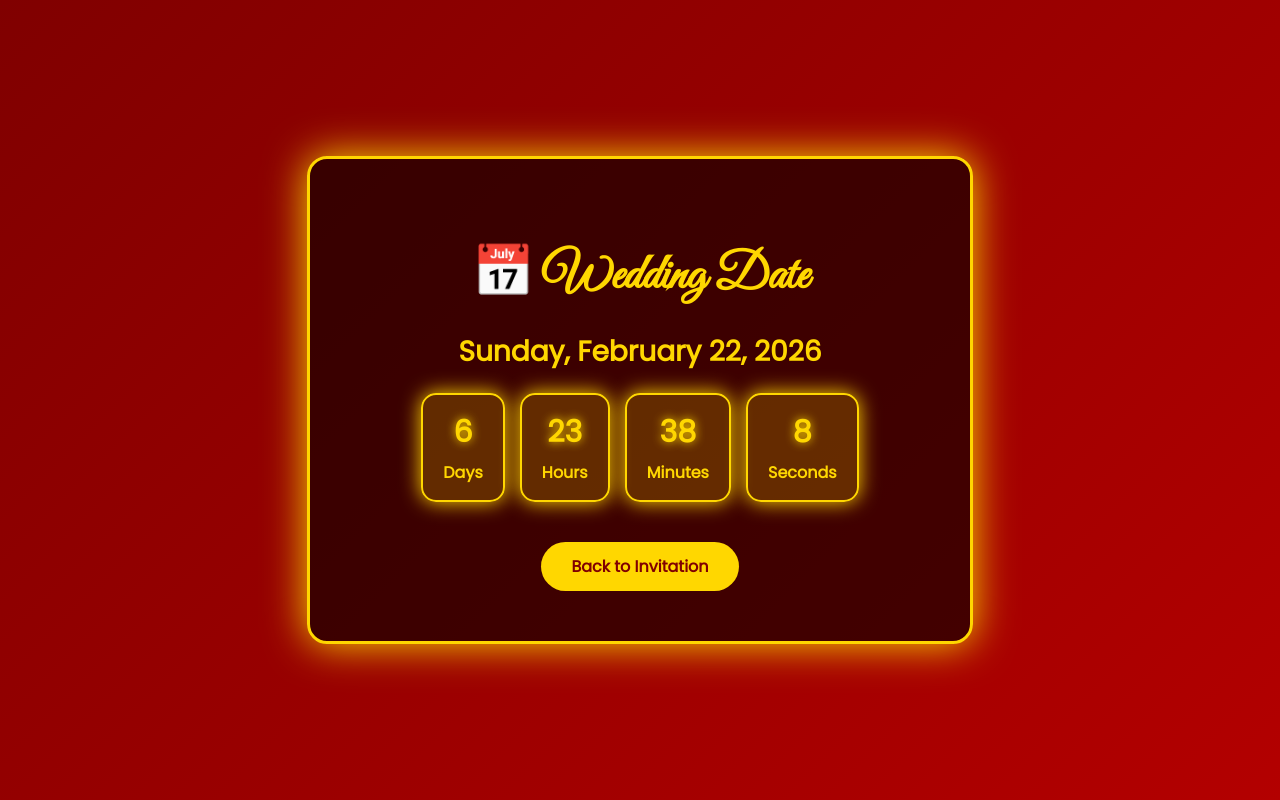
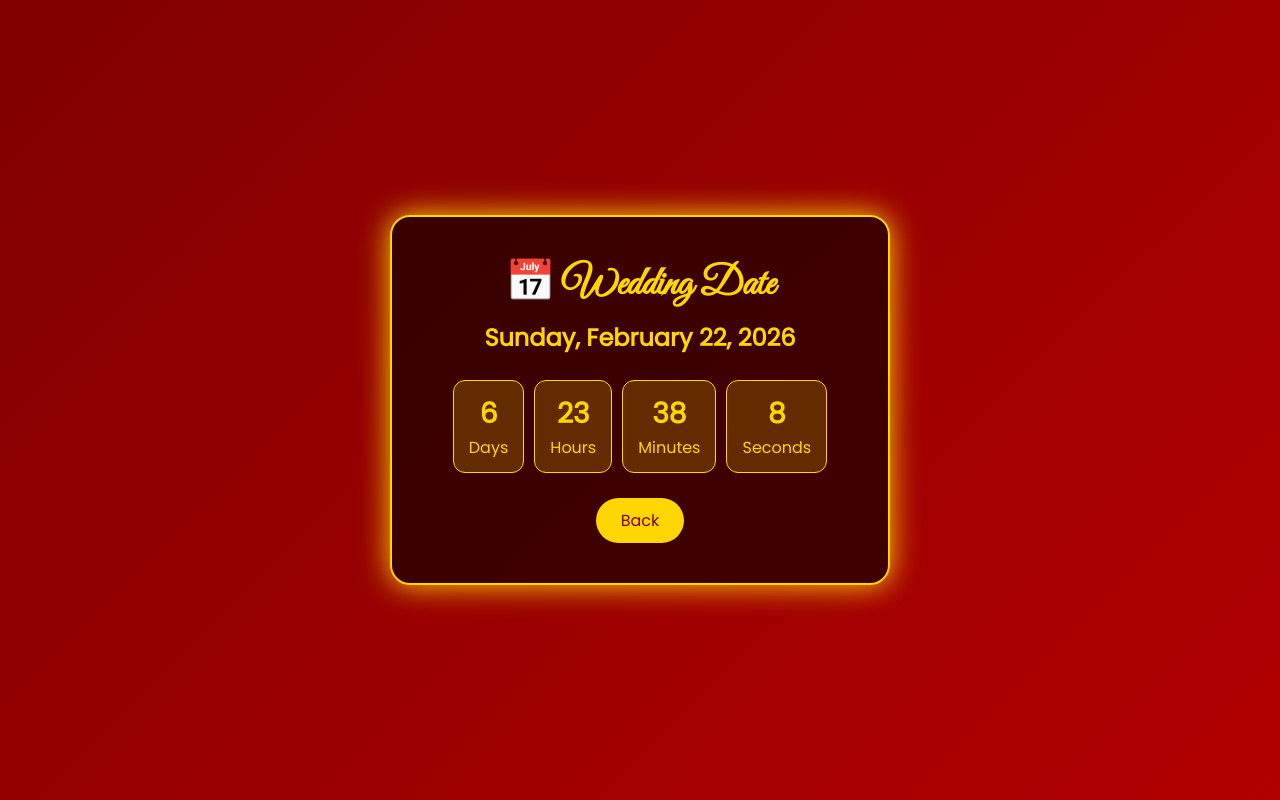
Before and after one commit to nandha576/marriage, a plain HTML site: page date.html in a window 1280 px wide. Drawn offline with Linux system fonts and the light colour scheme.

Commit message:
Update date.html

```diff
--- a/date.html
+++ b/date.html
@@ -4,132 +4,86 @@
 <title>Wedding Date</title>
 <meta name="viewport" content="width=device-width, initial-scale=1.0">
 
-    <!-- Google Fonts -->
 <link href="https://fonts.googleapis.com/css2?family=Great+Vibes&family=Poppins&display=swap" rel="stylesheet">
 
 <style>
-        body {
-            margin: 0;
-            font-family: 'Poppins', sans-serif;
-            text-align: center;
-            background: linear-gradient(135deg, #800000, #b30000);
-            color: gold;
-            height: 100vh;
-            display: flex;
-            justify-content: center;
-            align-items: center;
-            overflow: hidden;
+*{margin:0;padding:0;box-sizing:border-box;}
+
+body{
+  font-family:'Poppins',sans-serif;
+  background:linear-gradient(135deg,#800000,#b30000);
+  color:gold;
+  height:100vh;
+  display:flex;
+  justify-content:center;
+  align-items:center;
+  overflow:hidden;
 }
 
-        .card {
-            background: rgba(0,0,0,0.6);
-            padding: 50px 30px;
-            border-radius: 20px;
-            border: 3px solid gold;
-            text-align: center;
-            width: 90%;
-            max-width: 600px;
-            animation: zoomIn 1.5s ease;
-            box-shadow: 0 0 40px gold;
+.card{
+  background:rgba(0,0,0,0.6);
+  padding:40px 20px;
+  border-radius:20px;
+  border:2px solid gold;
+  width:90%;
+  max-width:500px;
+  text-align:center;
+  box-shadow:0 0 30px gold;
+  animation:fadeIn 1s ease;
 }
 
-        h1 {
-            font-family: 'Great Vibes', cursive;
-            font-size: 50px;
-            margin-bottom: 10px;
-            opacity: 0;
-            animation: fadeIn 2s forwards;
+h1{
+  font-family:'Great Vibes',cursive;
+  font-size:40px;
+  margin-bottom:10px;
 }
 
-        h2 {
-            font-size: 28px;
-            margin-bottom: 30px;
-            opacity: 0;
-            animation: fadeIn 2s forwards;
-            animation-delay: 1s;
+h2{
+  margin-bottom:25px;
 }
 
-        #countdown {
-            display: flex;
-            justify-content: center;
-            gap: 15px;
-            font-size: 30px;
-            font-weight: bold;
-            opacity: 0;
-            animation: fadeIn 2s forwards;
-            animation-delay: 2s;
+#countdown{
+  display:flex;
+  justify-content:center;
+  gap:10px;
+  flex-wrap:wrap;
 }
 
-        .unit {
-            background: rgba(255,215,0,0.2);
-            padding: 15px 20px;
-            border-radius: 15px;
-            border: 2px solid gold;
-            box-shadow: 0 0 20px gold;
-            animation: bounce 1s infinite alternate;
+.unit{
+  background:rgba(255,215,0,0.2);
+  padding:12px 15px;
+  border-radius:12px;
+  border:1px solid gold;
+  min-width:70px;
 }
 
-        .unit span {
-            display: block;
-            font-size: 40px;
-            color: gold;
-            text-shadow: 0 0 10px gold;
+.unit span{
+  font-size:28px;
+  font-weight:bold;
 }
 
-        .unit label {
-            font-size: 16px;
-            display: block;
-            margin-top: 5px;
+a{
+  display:inline-block;
+  margin-top:25px;
+  padding:10px 25px;
+  background:gold;
+  color:maroon;
+  border-radius:25px;
+  text-decoration:none;
 }
 
-        a {
-            display: inline-block;
-            margin-top: 30px;
-            padding: 12px 30px;
-            background: gold;
-            color: maroon;
-            text-decoration: none;
-            border-radius: 25px;
-            font-weight: bold;
-            transition: 0.3s;
+@keyframes fadeIn{
+  from{opacity:0;transform:translateY(20px);}
+  to{opacity:1;transform:translateY(0);}
 }
 
-        a:hover {
-            background: white;
-            color: maroon;
+@media(max-width:600px){
+  h1{font-size:28px;}
+  .unit span{font-size:22px;}
 }
-
-        /* Animations */
-        @keyframes zoomIn {
-            from { transform: scale(0.7); opacity: 0; }
-            to { transform: scale(1); opacity: 1; }
-        }
-
-        @keyframes fadeIn {
-            from { opacity: 0; transform: translateY(20px);}
-            to { opacity: 1; transform: translateY(0);}
-        }
-
-        @keyframes bounce {
-            from { transform: translateY(0); }
-            to { transform: translateY(-10px); }
-        }
-
-        /* Responsive */
-        @media (max-width: 600px) {
-    .card {
-        padding: 30px 20px;
-    }
-}
-
-
-            .unit span {
-                font-size: 30px;
-            }
-        }
-
 </style>
 </head>
+
 <body>
 
 <div class="card">
@@ -137,40 +91,40 @@
   <h2>Sunday, February 22, 2026</h2>
 
   <div id="countdown">
-            <div class="unit"><span id="days">0</span><label>Days</label></div>
-            <div class="unit"><span id="hours">0</span><label>Hours</label></div>
-            <div class="unit"><span id="minutes">0</span><label>Minutes</label></div>
-            <div class="unit"><span id="seconds">0</span><label>Seconds</label></div>
+    <div class="unit"><span id="days">0</span><br>Days</div>
+    <div class="unit"><span id="hours">0</span><br>Hours</div>
+    <div class="unit"><span id="minutes">0</span><br>Minutes</div>
+    <div class="unit"><span id="seconds">0</span><br>Seconds</div>
   </div>
 
-        <a href="index.html">Back to Invitation</a>
+  <a href="index.html">Back</a>
 </div>
 
 <script>
-        // Set wedding date: 22 Feb 2026 at 10:00 AM
-        const weddingDate = new Date("February 22, 2026 10:00:00").getTime();
+const weddingDate = new Date("Feb 22, 2026 10:00:00").getTime();
 
-        const countdownFunction = setInterval(function() {
+setInterval(()=>{
   const now = new Date().getTime();
-            const distance = weddingDate - now;
+  const diff = weddingDate - now;
 
-            if(distance < 0){
-                clearInterval(countdownFunction);
-                document.getElementById("countdown").innerHTML = "🎉 Wedding Day is Here! 🎉";
+  if(diff < 0){
+    document.getElementById("countdown").innerHTML = "🎉 Wedding Day is Here!";
     return;
   }
 
-            const days = Math.floor(distance / (1000*60*60*24));
-            const hours = Math.floor((distance % (1000*60*60*24)) / (1000*60*60));
-            const minutes = Math.floor((distance % (1000*60*60)) / (1000*60));
-            const seconds = Math.floor((distance % (1000*60)) / 1000);
+  document.getElementById("days").innerText =
+    Math.floor(diff/(1000*60*60*24));
 
-            document.getElementById("days").innerText = days;
-            document.getElementById("hours").innerText = hours;
-            document.getElementById("minutes").innerText = minutes;
-            document.getElementById("seconds").innerText = seconds;
+  document.getElementById("hours").innerText =
+    Math.floor((diff%(1000*60*60*24))/(1000*60*60));
 
-        }, 1000);
+  document.getElementById("minutes").innerText =
+    Math.floor((diff%(1000*60*60))/(1000*60));
+
+  document.getElementById("seconds").innerText =
+    Math.floor((diff%(1000*60))/1000);
+
+},1000);
 </script>
 
 </body>
```
Lines whose indentation alone changed are shown as unchanged.
